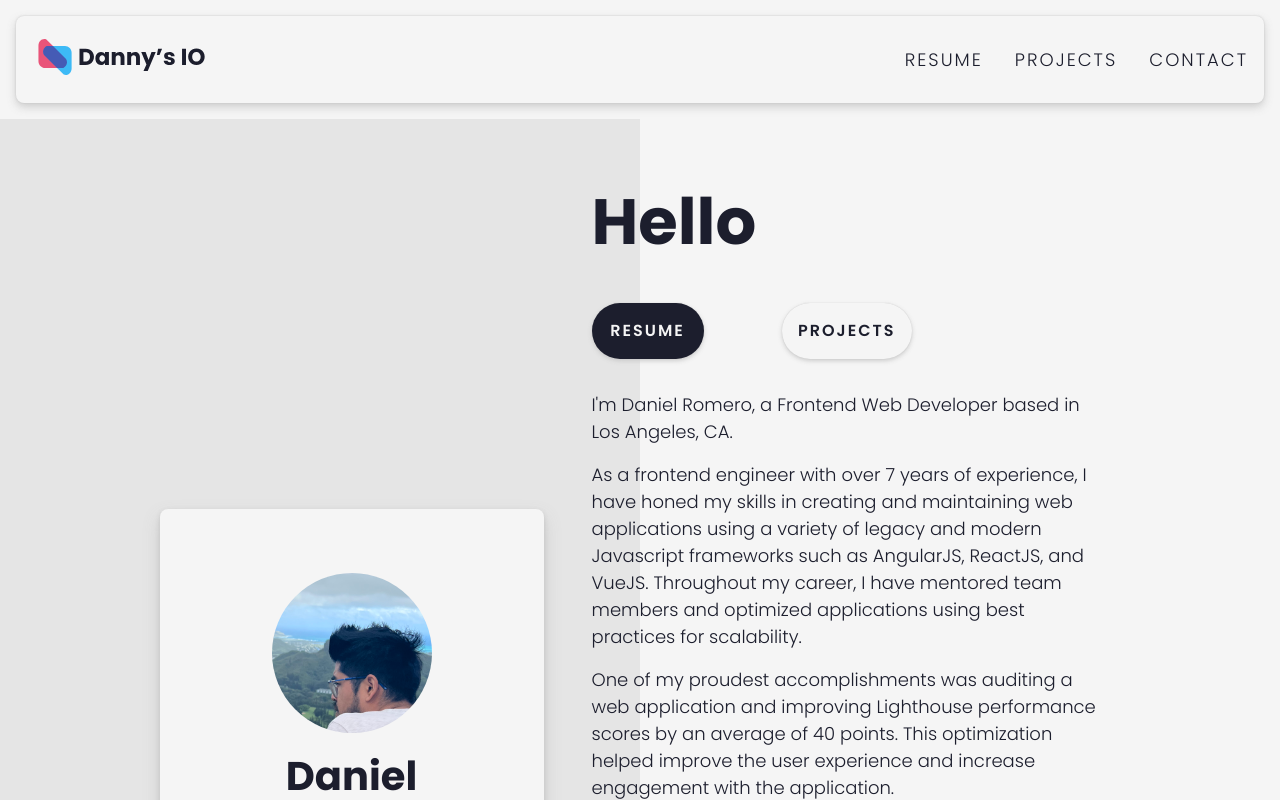
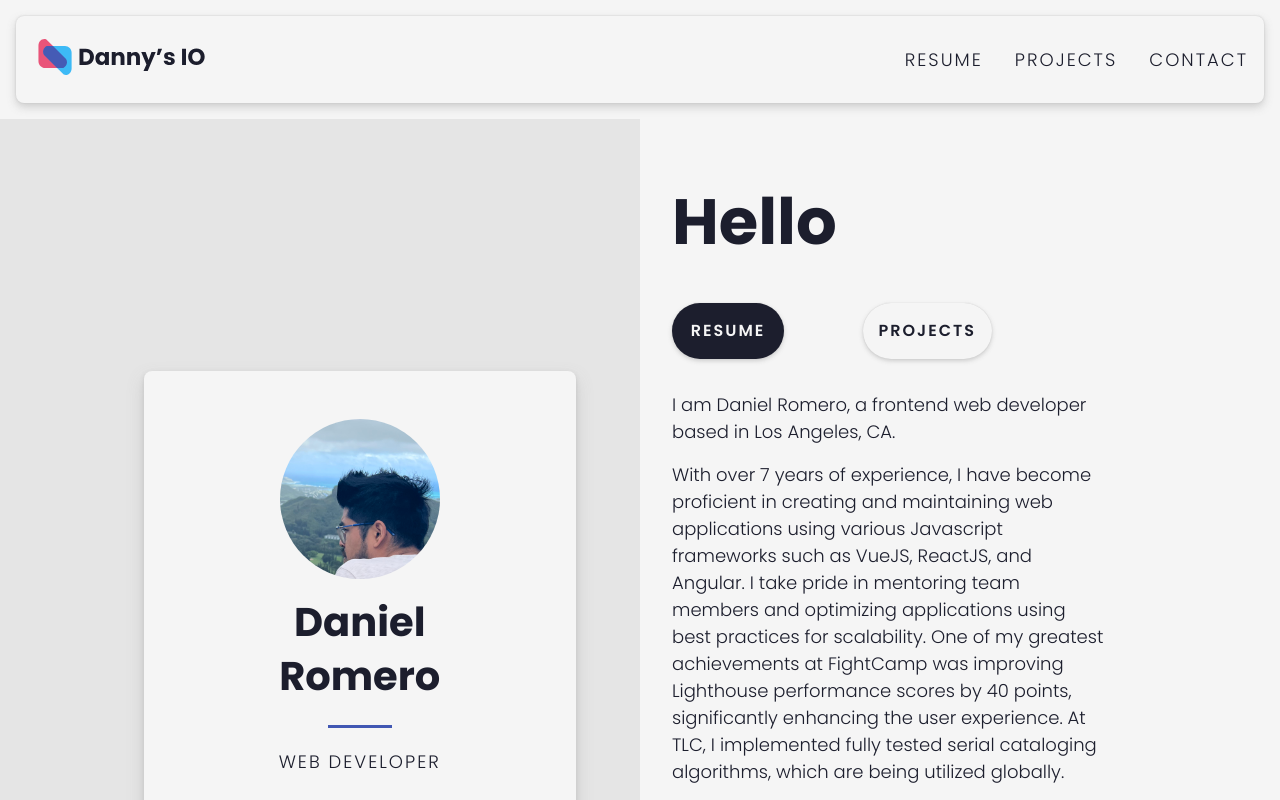
Before and after one commit to dannyk08/portfolio, a Next.js app: page / in a window 1280 px wide. Built offline with nearby package versions, Linux system fonts and the light colour scheme.

Commit message:
Overall   * Fixed background gradient on mobile to diagonal   * Removed extra padding on Thumbnail   * Fixed index page styling to be symmetrical   * Fixed copy to be more succinct

```diff
--- a/src/components/Thumbnail.module.scss
+++ b/src/components/Thumbnail.module.scss
@@ -7,11 +7,5 @@
   padding: 0;
   margin: 0;
   width: 100%;
-  max-width: 26.5rem;
   min-width: 24rem;
-
-  @media (min-width: $tablet-breakpoint-px) {
-    padding: 1rem;
-    margin: 1rem;
-  }
 }
--- a/src/components/logistic/Layout.module.scss
+++ b/src/components/logistic/Layout.module.scss
@@ -9,13 +9,13 @@
 }
 
 .home {
-  background: linear-gradient(to bottom,
+  background: linear-gradient(-45deg,
       var(--background-hex-dark) 0%,
       var(--background-hex-dark) 50%,
       var(--background-hex) 50%,
       var(--background-hex) 100%);
 
-  @media (min-width: $mobile-breakpoint-px) {
+  @media (min-width: $desktop-breakpoint-px) {
     background: linear-gradient(to right,
         var(--background-hex-dark) 0%,
         var(--background-hex-dark) 50%,
--- a/src/pages/index.module.scss
+++ b/src/pages/index.module.scss
@@ -6,11 +6,19 @@
   flex-direction: column;
   align-items: center;
 
-  @media (min-width: $tablet-breakpoint-px) {
+  @media (min-width: $desktop-breakpoint-px) {
     flex-direction: row;
+    gap: 4rem;
   }
 }
 
+.thumbnailContainer,
+.profileDesc {
+  display: flex;
+  flex: 1;
+  flex-direction: column;
+  justify-content: center;
+}
 
 .thumbnailUserInfo {
   width: 100%;
@@ -19,7 +27,7 @@
   align-items: center;
   text-align: center;
 
-  @media (min-width: $tablet-breakpoint-px) {
+  @media (min-width: $desktop-breakpoint-px) {
     padding-top: 2rem;
     padding-bottom: 4rem;
   }
@@ -38,7 +46,7 @@
   justify-content: space-between;
   margin-bottom: 1rem;
 
-  @media (min-width: $tablet-breakpoint-px) {
+  @media (min-width: $desktop-breakpoint-px) {
     max-width: 20rem;
     padding-left: 0;
     padding-right: 0;
@@ -55,10 +63,9 @@
 }
 
 .profileDesc {
-  padding: 2rem 0 1rem;
   background: transparent;
 
-  @media (min-width: $tablet-breakpoint-px) {
+  @media (min-width: $desktop-breakpoint-px) {
     @include elevation(transparent);
     display: flex;
     flex-direction: column;
--- a/src/pages/index.tsx
+++ b/src/pages/index.tsx
@@ -37,7 +37,8 @@ export default function Home() {
       </Head>
       <Page>
         <div className={styles.mainContent}>
-          <Thumbnail className={styles.thumbnail}>
+          <div className={styles.thumbnailContainer}>
+            <Thumbnail>
               <Container className={styles.thumbnailUserInfo}>
                 <Image
                   decoding='async'
@@ -75,6 +76,7 @@ export default function Home() {
                 </li>
               </ul>
             </Thumbnail>
+          </div>
 
           <div className={styles.profileDesc}>
             <Display>Hello</Display>
@@ -82,13 +84,9 @@ export default function Home() {
               !size.isMobile &&
               <CTA />
             }
-            <P>I'm Daniel Romero, a Frontend Web Developer based in Los Angeles, CA.</P>
-            <P>As a frontend engineer with over {new Date().getFullYear() - new Date('1/5/2015').getFullYear() - 1} years of experience, I have honed my skills in creating and maintaining web applications using a variety of legacy and modern Javascript frameworks such as AngularJS, ReactJS, and VueJS. Throughout my career, I have mentored team members and optimized applications using best practices for scalability.</P>
-            <P>One of my proudest accomplishments was auditing a web application and improving Lighthouse performance scores by an average of 40 points. This optimization helped improve the user experience and increase engagement with the application.</P>
-            <P>I have also implemented fully tested serial cataloging algorithms that are now being used nationally and globally. This project required attention to detail and a deep understanding of the complexities of the algorithms.</P>
-            <P>I have a passion for streamlining processes and maximizing efficiency, which is why I took the initiative to unify styles and component functionalities from multiple applications into a UI component library. This library saved the team valuable time and resources, allowing us to focus on other important aspects of the projects.</P>
-            <P>In addition to my technical skills, I also enjoy collaborating with other departments to solve problems. For instance, I architected a landing page CMS for the Marketing team, which allowed them to launch campaigns in minutes. This project required effective communication and a deep understanding of the team's needs.</P>
-            <P>Overall, You should hire me 😬!</P>
+            <P>I am Daniel Romero, a frontend web developer based in Los Angeles, CA.</P>
+            <P>With over {new Date().getFullYear() - new Date('1/5/2015').getFullYear() - 1} years of experience, I have become proficient in creating and maintaining web applications using various Javascript frameworks such as VueJS, ReactJS, and Angular. I take pride in mentoring team members and optimizing applications using best practices for scalability. One of my greatest achievements at <a href='https://joinfightcamp.com/' target='_blank'>FightCamp</a> was improving Lighthouse performance scores by 40 points, significantly enhancing the user experience. At <a href='https://tlcdelivers.com/' target='_blank'>TLC</a>, I implemented fully tested serial cataloging algorithms, which are being utilized globally.</P>
+            <P>I have a passion for maximizing efficiency and streamlining processes, which is why I created a UI component library at <a href='https://www.internetbrands.com/our-brands/health' target='_blank'>Internet Brands' Health vertical</a> by unifying styles and component functionalities from multiple applications. Moreover, I enjoy collaborating with other departments to solve problems and designed a landing page CMS for the Marketing team at <a href='https://www.winc.com/' target='_blank'>Winc</a>, enabling them to launch campaigns in minutes.</P>
           </div>
         </div>
       </Page>
```
Also changed, not shown: src/pages/projects.tsx (+4 -4 lines). Lines whose indentation alone changed are shown as unchanged.
